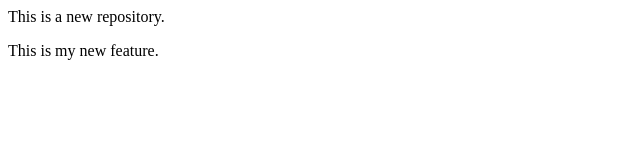
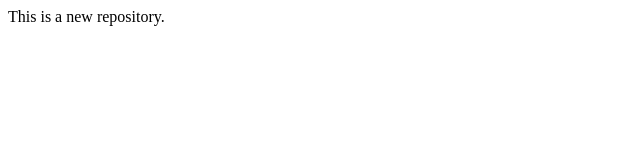
Before and after one commit to Rahul-Chaudhary07082004/localrepo, a plain HTML site: page index.html in a window 1280 px wide. Shown: the whole page, without its empty margins (0-640 px from the left). Drawn offline with Linux system fonts and the light colour scheme.

Commit message:
Remove feature

```diff
--- a/index.html
+++ b/index.html
@@ -1,2 +1 @@
 <p>This is a new repository.</p>
-<p>This is my new feature.</p>
```
